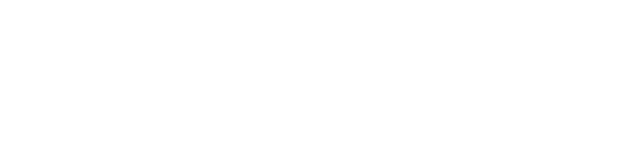
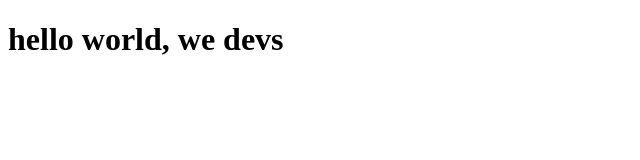
Before and after one commit to Prabhakarzx/Prabhakar-Sohaib, a plain HTML site: page index.html in a window 1280 px wide. Shown: the whole page, without its empty margins (0-640 px from the left). Drawn offline with Linux system fonts and the light colour scheme.

Commit message:
hello world again

```diff
--- a/index.html
+++ b/index.html
@@ -8,7 +8,7 @@
 
   <body>
     <script src="https://cdn.freecodecamp.org/testable-projects-fcc/v1/bundle.js"></script>
-
+    <h1>hello world, we devs</h1>
     <!--
 
     Hello Camper!
```
